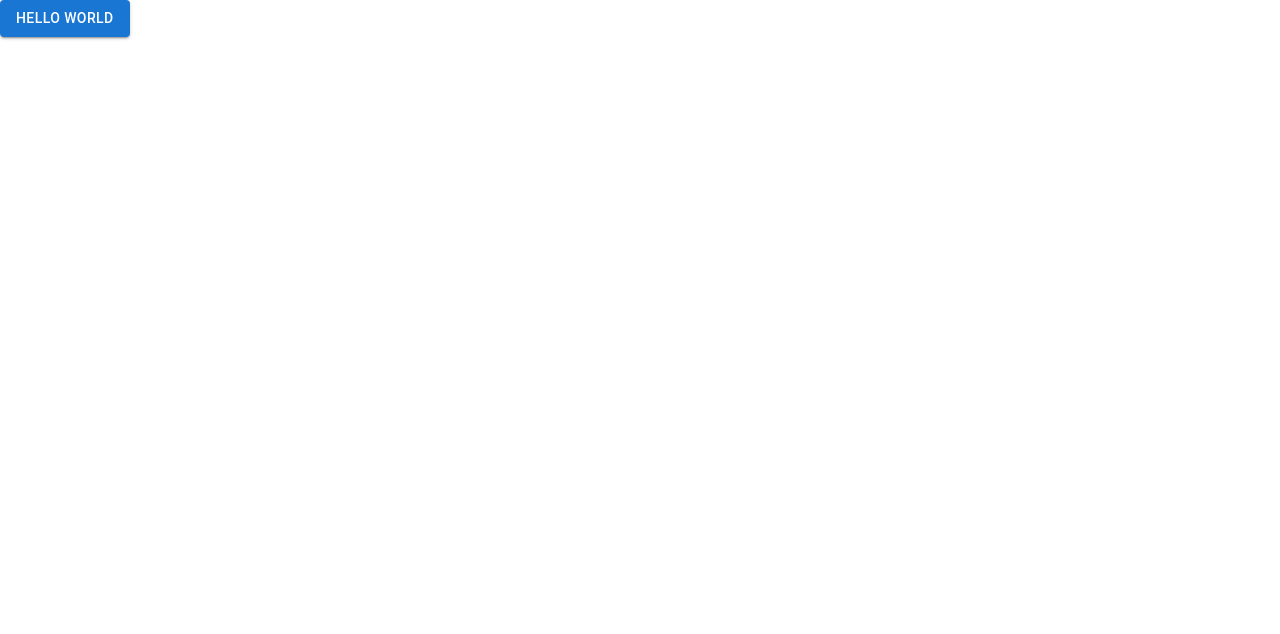
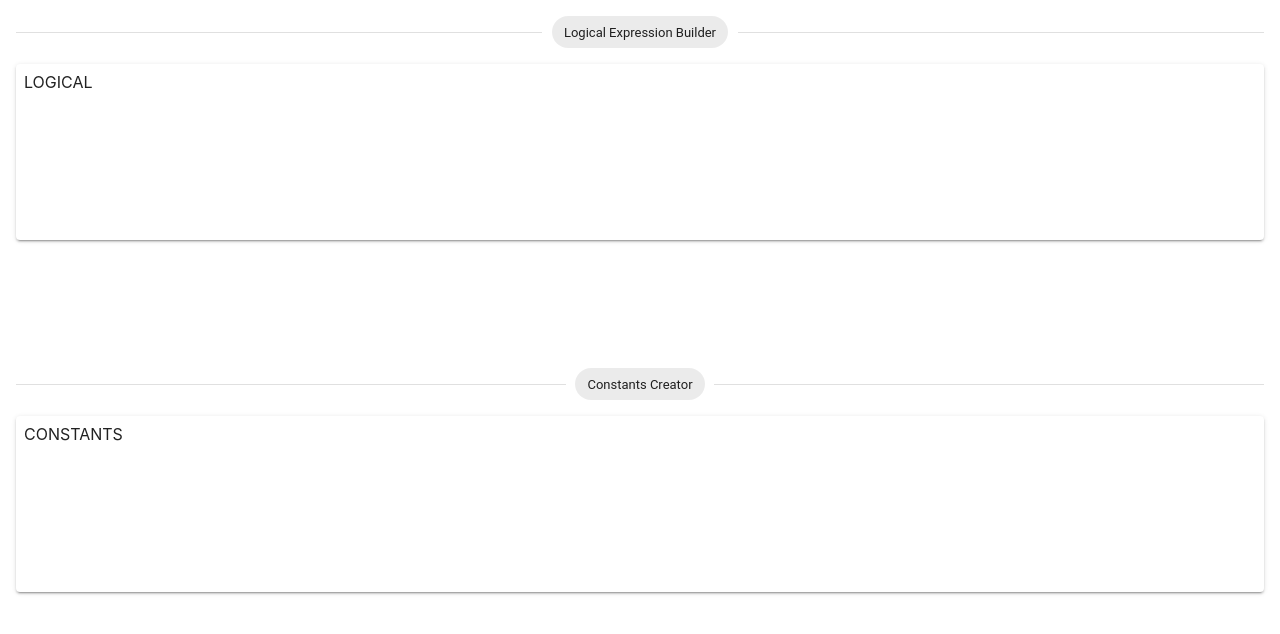
Before and after one commit to bartosz-szymanski/logical-operators, a React (Create React App) app: page / in a window 1280 px wide. Shown: the top 634 px of the page. Built offline with nearby package versions, Linux system fonts and the light colour scheme.

Commit message:
Application layout, basic components placeholders

```diff
--- a/src/components/App/App.tsx
+++ /dev/null
@@ -1,12 +0,0 @@
-import React from 'react';
-import { Button } from '@mui/material';
-
-function App() {
-  return (
-    <div className='App'>
-        <Button variant='contained'>Hello World</Button>
-    </div>
-  );
-}
-
-export default App;
--- /dev/null
+++ b/src/components/Divider/index.tsx
@@ -0,0 +1,16 @@
+import React from 'react';
+import { Divider, Chip } from '@mui/material';
+
+interface Props {
+  label: string;
+}
+
+const ChipDivider = ({ label }: Props) => {
+  return (
+    <Divider>
+      <Chip label={label}/>
+    </Divider>
+  );
+};
+
+export default ChipDivider;
--- /dev/null
+++ b/src/components/SectionLayout/index.tsx
@@ -0,0 +1,26 @@
+import React, { PropsWithChildren } from 'react';
+import { Paper, Box } from '@mui/material';
+
+import ChipDivider from '../Divider';
+
+interface Props {
+  label: string;
+}
+
+const SectionLayout = ({ label, children }: PropsWithChildren<Props>) => (
+  <Box sx={{ margin: '1rem', minHeight: '20rem' }}>
+    <ChipDivider label={label}/>
+    <Paper
+      elevation={2}
+      sx={{
+        padding: '0.5rem',
+        marginTop: '1rem',
+        minHeight: '10rem'
+      }}
+    >
+      {children}
+    </Paper>
+  </Box>
+);
+
+export default SectionLayout;
--- /dev/null
+++ b/src/containers/App/App.tsx
@@ -0,0 +1,15 @@
+import React from 'react';
+import { Button, Box } from '@mui/material';
+import LogicalExpressionBuilder from '../LogicalExpressionBuilder';
+import ConstantsCreator from '../ConstantsCreator';
+
+function App() {
+  return (
+    <Box sx={{ display: 'flex', flexDirection: 'column', height: '100vw'}}>
+      <LogicalExpressionBuilder />
+      <ConstantsCreator />
+    </Box>
+  );
+}
+
+export default App;
--- /dev/null
+++ b/src/containers/ConstantsCreator/index.tsx
@@ -0,0 +1,12 @@
+import React from 'react';
+import SectionLayout from '../../components/SectionLayout';
+
+const ConstantsCreator = () => {
+  return (
+    <SectionLayout label="Constants Creator">
+      <span> CONSTANTS</span>
+    </SectionLayout>
+  );
+};
+
+export default ConstantsCreator;
--- /dev/null
+++ b/src/containers/LogicalExpressionBuilder/index.tsx
@@ -0,0 +1,13 @@
+import React from 'react';
+
+import SectionLayout from '../../components/SectionLayout';
+
+const LogicalExpressionBuilder = () => {
+  return (
+    <SectionLayout label="Logical Expression Builder">
+      <span>LOGICAL</span>
+    </SectionLayout>
+  );
+};
+
+export default LogicalExpressionBuilder;
--- a/src/index.tsx
+++ b/src/index.tsx
@@ -1,7 +1,7 @@
 import React from 'react';
 import ReactDOM from 'react-dom/client';
 import './index.css';
-import App from './components/App/App';
+import App from './containers/App/App';
 import reportWebVitals from './reportWebVitals';
 
 const root = ReactDOM.createRoot(
```
Also changed, not shown: 2 other files (tests, documents, lock files or other folders).
